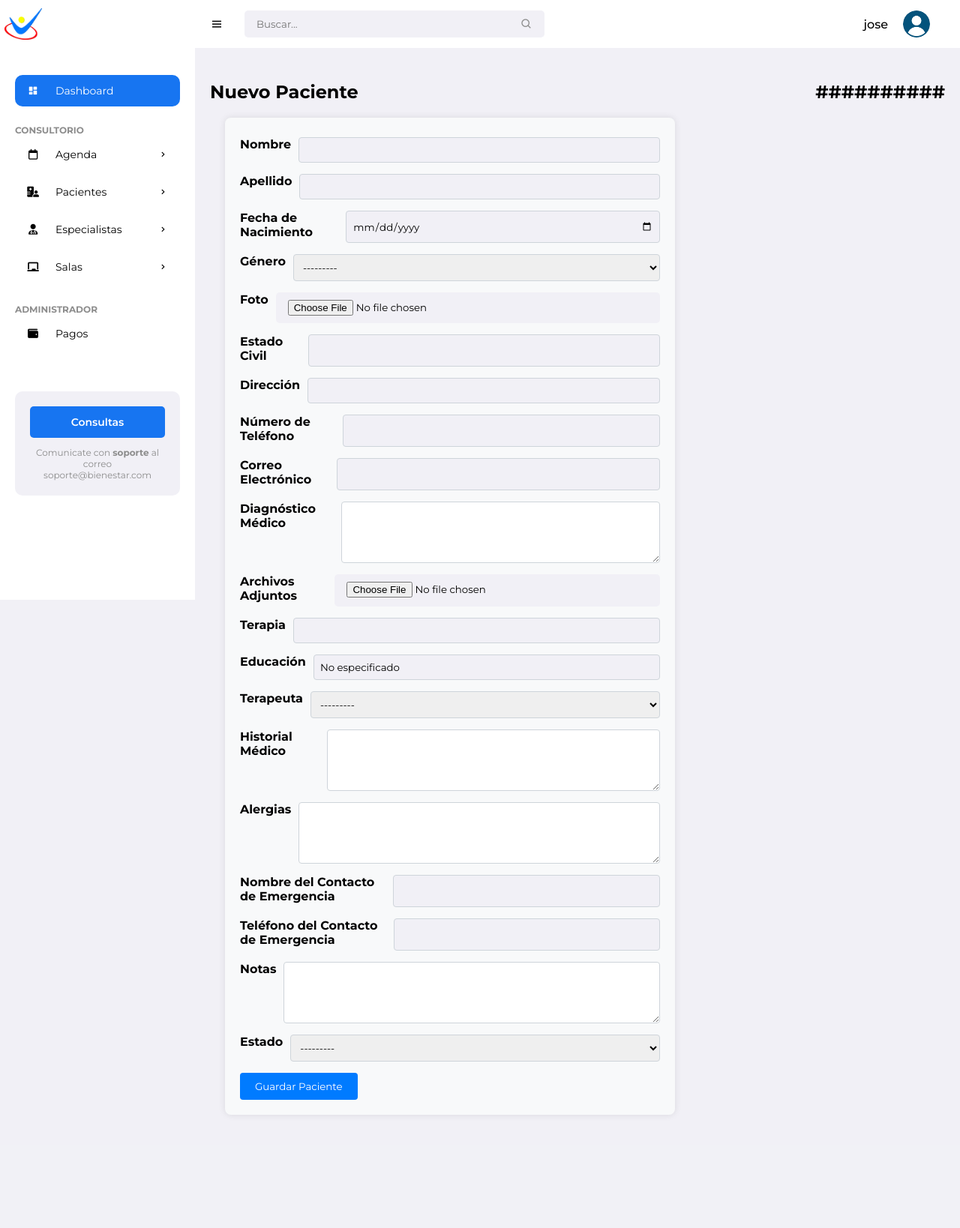
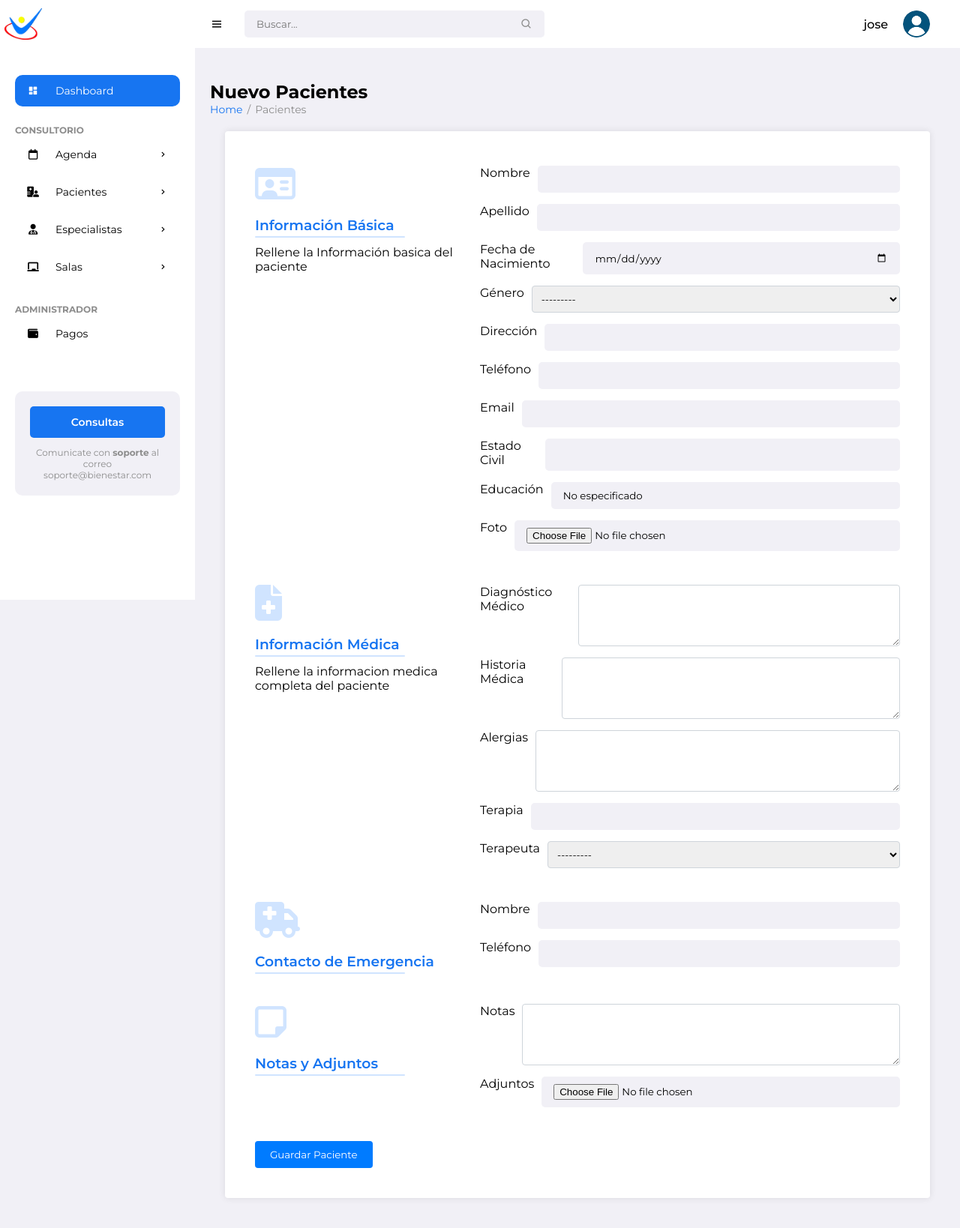
Before and after one commit to Yenicee/center, a Django app: page /patients/new/ in a window 1280 px wide. Shown: the whole page at 75% size. Before the commit the page ends 1467 px from the top, so only its background shows below. Run offline with Django 5.2, Linux system fonts and the light colour scheme; a user stored in the database is signed in; data comes from the database, SQL or seed files in the repository.

Commit message:
Cambios en nuevo paciente.
No esta agregando nuevo paciente, mala mia

```diff
--- a/pacientes/static/pacientes/css/styles.css
+++ b/pacientes/static/pacientes/css/styles.css
@@ -729,16 +729,9 @@ button:hover {
     color: var(--light);
 }
 
+/*Fin Tabla*/
 
-/*Fin Tabla*/
 /* Estilos del formulario */
-.my-message {
-    color: red;
-    font-size: 12px;
-}
-.titleform{
-	display: flex;
-}
 .h2form{
 	width: 8px;
     height: 34px;
@@ -757,31 +750,66 @@ button:hover {
 		display: none;
 	}
 }
-/*Formularios */
+/* Formularios */
 .form-container {
-    max-width: 600px;
+    max-width: 100%;
     margin: 20px;
-    padding: 20px;
-    background-color: #f8f9fa;
-    border-radius: 8px;
+    padding: 40px;
+    background-color: var(--light);
+    border-radius: 4px;
     box-shadow: 0 0 10px rgba(0, 0, 0, 0.1);
 }
+.form-container h3{
+		position: relative;
+		margin-bottom: 15px;
+		color: var(--blue);
+		font-weight: 600;
+}
+.form-container h3::after{
+    content: "";
+    position: absolute;
+    left: 0;
+    bottom: -5px;
+    width:200px;
+    height: 2px;
+    background-color: var(--light-blue);
+    border-radius: 2px;
+}
+.form-container i{
+	font-size: 3em;
+	color: var(--light-blue);
+	padding-bottom: 20px;
+}
+/* Filas y Columnas */
+.row {
+    display: flex;
+    margin-bottom: 30px;
+    gap: 20px; /* Añadido para mejorar la separación entre columnas */
+}
 
-.patient-form .form-group {
+.col-title {
+    flex: 1;
+    align-self: flex-start; /* Asegura que el título esté alineado arriba */
+}
+
+.col-fields {
+    flex: 2;
+}
+
+/* Grupos del Formulario */
+.add-form .form-group {
     margin-bottom: 15px;
 }
 
-.patient-form label {
+/* Etiquetas y Campos del Formulario */
+.add-form label {
     display: block;
-    font-weight: bold;
     margin-bottom: 5px;
 }
 
-.patient-form input[type="text"],
-.patient-form input[type="email"],
-.patient-form input[type="date"],
-.patient-form select,
-.patient-form textarea {
+.add-form input,
+.add-form select,
+.add-form textarea {
     width: 100%;
     padding: 8px;
     border: 1px solid #ced4da;
@@ -789,10 +817,12 @@ button:hover {
     box-sizing: border-box;
 }
 
-.patient-form textarea {
+/* Ajuste específico para Textarea */
+.add-form textarea {
     resize: vertical;
 }
 
+/* Botón de Guardar */
 .btn.btn-primary {
     background-color: #007bff;
     color: #fff;
@@ -806,6 +836,7 @@ button:hover {
     background-color: #0056b3;
 }
 
+/* Errores del Formulario */
 .form-error {
     color: red;
     font-size: 0.875em;
@@ -861,7 +892,7 @@ button:hover {
 .tabs-container {
     margin-top: 20px;
 }
-/*Paciente*/
+/*Paciente Details*/
 .patient-details {
     display: grid;
     grid-template-columns: repeat(3, 1fr);
--- a/pacientes/templates/pacientes/new_patient.html
+++ b/pacientes/templates/pacientes/new_patient.html
@@ -2,31 +2,136 @@
 
 {% block title %}Nuevo Paciente{% endblock %}
 
-{% block left_content %}
-<h1>Nuevo Paciente</h1>
+{% block content %}
+<h1>Nuevo Pacientes</h1>
+<ul class="breadcrumbs">
+    <li><a href="{% url 'patient_list' %}">Home</a></li>
+    <li class="divider">/</li>
+    <li><a href="#" class="active">Pacientes</a></li>
+</ul>
 <div class="form-container">
-    <form method="post" class="patient-form">
+    <form method="post" enctype="multipart/form-data" class="add-form">
         {% csrf_token %}
         {{ form.non_field_errors }}
-        {% for field in form %}
-            <div class="form-group">
-                <label for="{{ field.id_for_label }}">{{ field.label }}</label>
-                {{ field }}
-                {% if field.errors %}
-                    <div class="form-error">
-                        {{ field.errors }}
-                    </div>
-                {% endif %}
+
+        <!-- Información Básica -->
+        <div class="row section">
+            <div class="col-title">
+                <i class="far fa-id-card"></i>
+                <h3>Información Básica</h3>
+                <p>Rellene la Información basica del paciente</p>
             </div>
-        {% endfor %}
+            <div class="col-fields">
+                <div class="form-group">
+                    <label for="{{ form.name.id_for_label }}">Nombre</label>
+                    {{ form.name }}
+                </div>
+                <div class="form-group">
+                    <label for="{{ form.surname.id_for_label }}">Apellido</label>
+                    {{ form.surname }}
+                </div>
+                <div class="form-group">
+                    <label for="{{ form.date_of_birth.id_for_label }}">Fecha de Nacimiento</label>
+                    {{ form.date_of_birth }}
+                </div>
+                <div class="form-group">
+                    <label for="{{ form.gender.id_for_label }}">Género</label>
+                    {{ form.gender }}
+                </div>
+                <div class="form-group">
+                    <label for="{{ form.address.id_for_label }}">Dirección</label>
+                    {{ form.address }}
+                </div>
+                <div class="form-group">
+                    <label for="{{ form.phone_number.id_for_label }}">Teléfono</label>
+                    {{ form.phone_number }}
+                </div>
+                <div class="form-group">
+                    <label for="{{ form.email.id_for_label }}">Email</label>
+                    {{ form.email }}
+                </div>
+                <div class="form-group">
+                    <label for="{{ form.marital_status.id_for_label }}">Estado Civil</label>
+                    {{ form.marital_status }}
+                </div>
+                <div class="form-group">
+                    <label for="{{ form.education.id_for_label }}">Educación</label>
+                    {{ form.education }}
+                </div>
+                <div class="form-group">
+                    <label for="{{ form.photo.id_for_label }}">Foto</label>
+                    {{ form.photo }}
+                </div>
+            </div>
+        </div>
+
+        <!-- Información Médica -->
+        <div class="row section">
+            <div class="col-title">
+                <i class="fa-solid fa-file-medical"></i>
+                <h3>Información Médica</h3>
+                <p>Rellene la informacion medica completa del paciente</p>
+            </div>
+            <div class="col-fields">
+                <div class="form-group">
+                    <label for="{{ form.medical_diagnosis.id_for_label }}">Diagnóstico Médico</label>
+                    {{ form.medical_diagnosis }}
+                </div>
+                <div class="form-group">
+                    <label for="{{ form.medical_history.id_for_label }}">Historia Médica</label>
+                    {{ form.medical_history }}
+                </div>
+                <div class="form-group">
+                    <label for="{{ form.allergies.id_for_label }}">Alergias</label>
+                    {{ form.allergies }}
+                </div>
+                <div class="form-group">
+                    <label for="{{ form.therapy.id_for_label }}">Terapia</label>
+                    {{ form.therapy }}
+                </div>
+                <div class="form-group">
+                    <label for="{{ form.therapist.id_for_label }}">Terapeuta</label>
+                    {{ form.therapist }}
+                </div>
+            </div>
+        </div>
+
+        <!-- Contacto de Emergencia -->
+        <div class="row section">
+            <div class="col-title">
+                <i class="fa-solid fa-truck-medical"></i>
+                <h3>Contacto de Emergencia</h3>
+            </div>
+            <div class="col-fields">
+                <div class="form-group">
+                    <label for="{{ form.emergency_contact_name.id_for_label }}">Nombre</label>
+                    {{ form.emergency_contact_name }}
+                </div>
+                <div class="form-group">
+                    <label for="{{ form.emergency_contact_phone.id_for_label }}">Teléfono</label>
+                    {{ form.emergency_contact_phone }}
+                </div>
+            </div>
+        </div>
+
+        <!-- Notas y Adjuntos -->
+        <div class="row section">
+            <div class="col-title">
+                <i class="fa-regular fa-note-sticky"></i>
+                <h3>Notas y Adjuntos</h3>
+            </div>
+            <div class="col-fields">
+                <div class="form-group">
+                    <label for="{{ form.notes.id_for_label }}">Notas</label>
+                    {{ form.notes }}
+                </div>
+                <div class="form-group">
+                    <label for="{{ form.attachments.id_for_label }}">Adjuntos</label>
+                    {{ form.attachments }}
+                </div>
+            </div>
+        </div>
         <button type="submit" class="btn btn-primary">Guardar Paciente</button>
     </form>
 </div>
 {% endblock %}
-
-{% block right_content %}
-<!-- En el futuro puedes agregar aquí el calendario o cualquier otro widget -->
-<div class="widget-placeholder">
-    ##########
-</div>
-{% endblock %}
```
